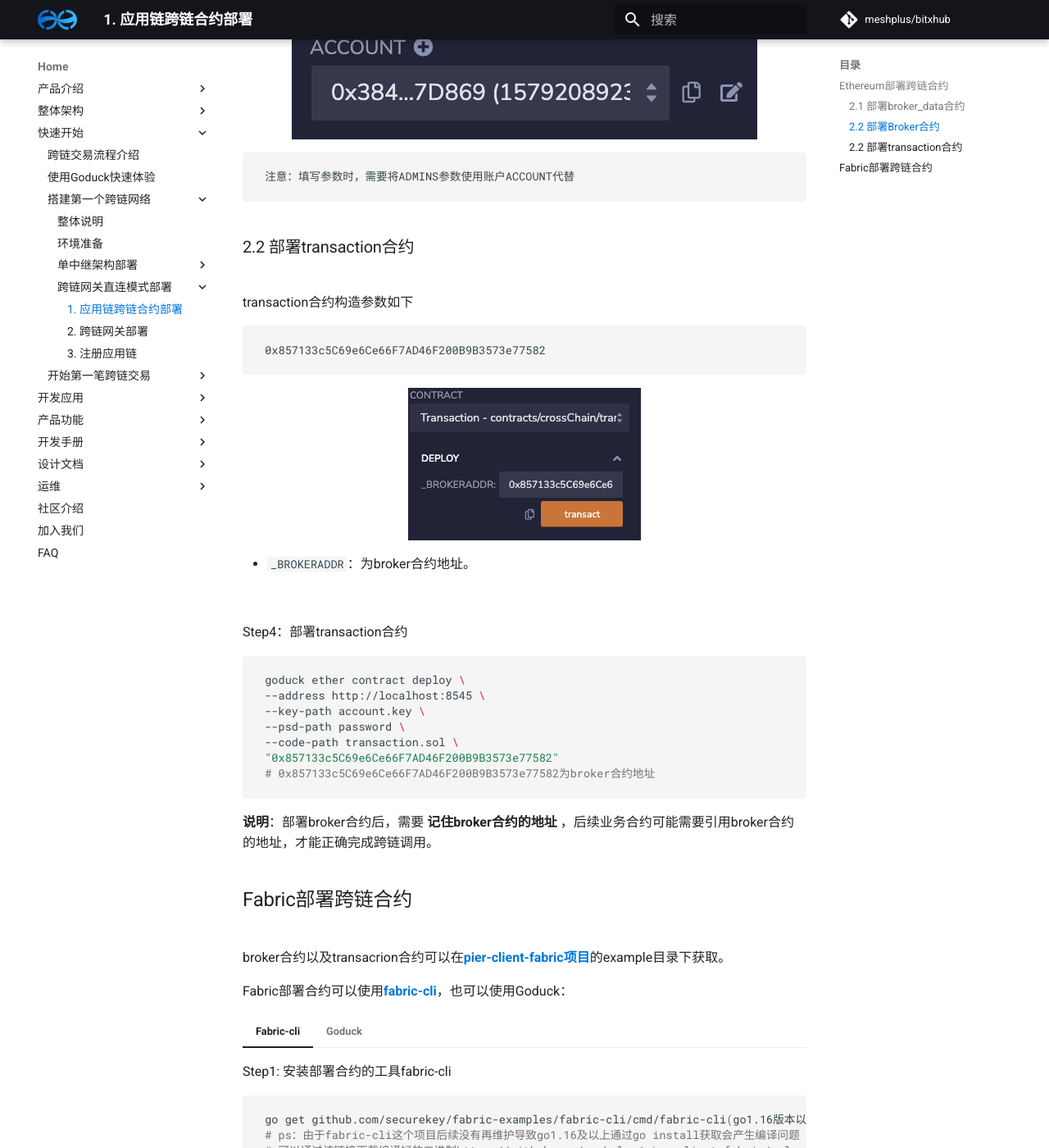
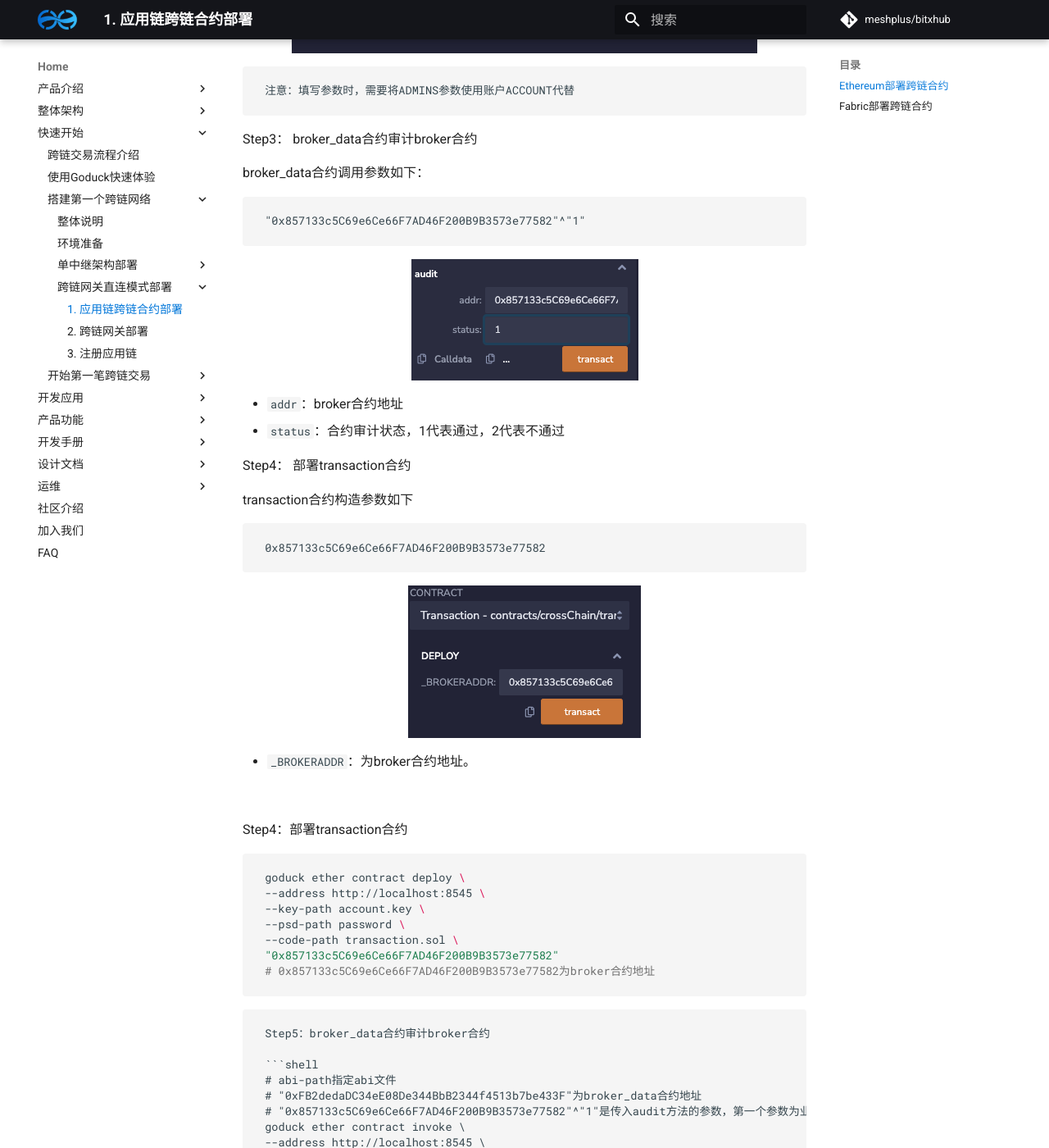
Before and after one commit to meshplus/bitxhub-docs, an MkDocs documentation site: the page built from docs/bitxhub/quick_start/build_cross_network/direct_mode/deploy_broker.md, in a window 1280 px wide and 1400 px high, scrolled down 1934 px. Shown: the whole window at 82% size. Built offline with MkDocs 1.6.1 and Material for MkDocs 9.7.7, drawn with Linux system fonts in a browser that asks for light colours; comment, search, counter and statistics services are not loaded; the version menu is left out; some of the changed text lies outside the part shown.

Commit message:
:art: feat(*): add broker_data audit broker docs

````diff
--- a/docs/bitxhub/quick_start/build_cross_network/direct_mode/deploy_broker.md
+++ b/docs/bitxhub/quick_start/build_cross_network/direct_mode/deploy_broker.md
@@ -15,7 +15,7 @@ transaction合约由broker调用，用以维护直连模式下注册服务与跨
 
 === "Remix"
 
-    ### 2.1 部署broker_data合约
+    Step1：部署broker_data合约
 
     在部署broker合约之前需要部署broker_data合约，broker_data合约构造参数如下：
     ```
@@ -27,7 +27,7 @@ transaction合约由broker调用，用以维护直连模式下注册服务与跨
 
     ![!](../../../../assets/eth_deploy_broker_data_remix.png)
 
-    ### 2.2 部署Broker合约
+    Step2： 部署Broker合约
 
     broker合约构造参数如下：
 
@@ -54,7 +54,20 @@ transaction合约由broker调用，用以维护直连模式下注册服务与跨
     注意：填写参数时，需要将ADMINS参数使用账户ACCOUNT代替
     ```
 
-    ### 2.2 部署transaction合约
+    Step3： broker_data合约审计broker合约
+
+    broker_data合约调用参数如下：
+    ```
+    "0x857133c5C69e6Ce66F7AD46F200B9B3573e77582"^"1"
+    ```
+
+    ![!](../../../../assets/eth_deploy_broker_remix4.png)
+
+    - `addr`：broker合约地址
+    - `status`：合约审计状态，1代表通过，2代表不通过
+
+
+    Step4： 部署transaction合约
 
     transaction合约构造参数如下
 
@@ -126,6 +139,20 @@ transaction合约由broker调用，用以维护直连模式下注册服务与跨
     --code-path transaction.sol \
     "0x857133c5C69e6Ce66F7AD46F200B9B3573e77582"
     # 0x857133c5C69e6Ce66F7AD46F200B9B3573e77582为broker合约地址
+    ```
+
+    Step5：broker_data合约审计broker合约
+
+    ```shell
+    # abi-path指定abi文件
+    # "0xFB2dedaDC34eE08De344BbB2344f4513b7be433F"为broker_data合约地址
+    # "0x857133c5C69e6Ce66F7AD46F200B9B3573e77582"^"1"是传入audit方法的参数，第一个参数为业务合约地址
+    goduck ether contract invoke \
+    --address http://localhost:8545 \
+    --key-path account.key \
+    --psd-path password \
+    --abi-path broker_data.abi \
+    "0xFB2dedaDC34eE08De344BbB2344f4513b7be433F" audit "0x857133c5C69e6Ce66F7AD46F200B9B3573e77582"^"1"
     ```
 
 
````
Also changed, not shown: docs/bitxhub/quick_start/build_cross_network/single_bitxhub/deploy_broker.md (+28 -2 lines), docs/bitxhub/quick_start/start_transaction/deploy_business_contract.md (+3 -0 lines), docs/assets/eth_deploy_broker_remix4.png (added).
